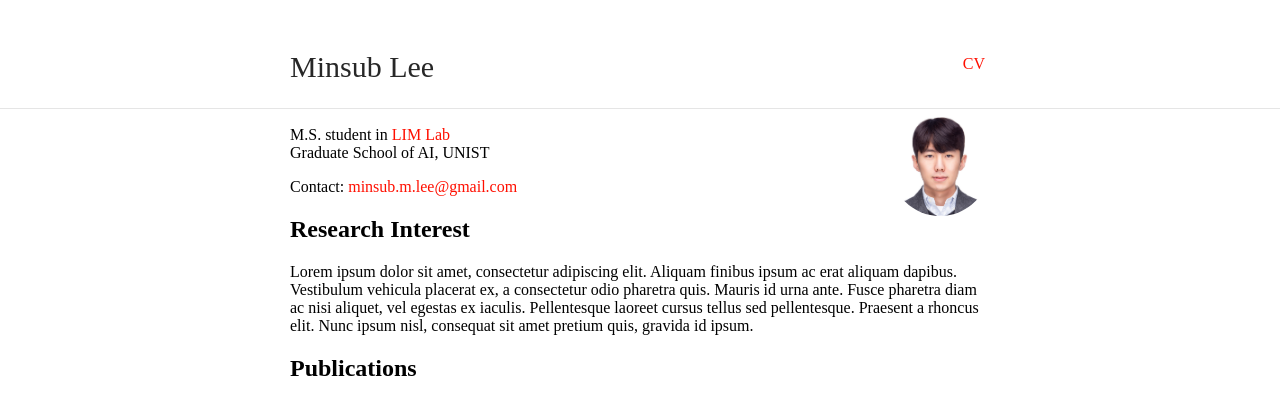
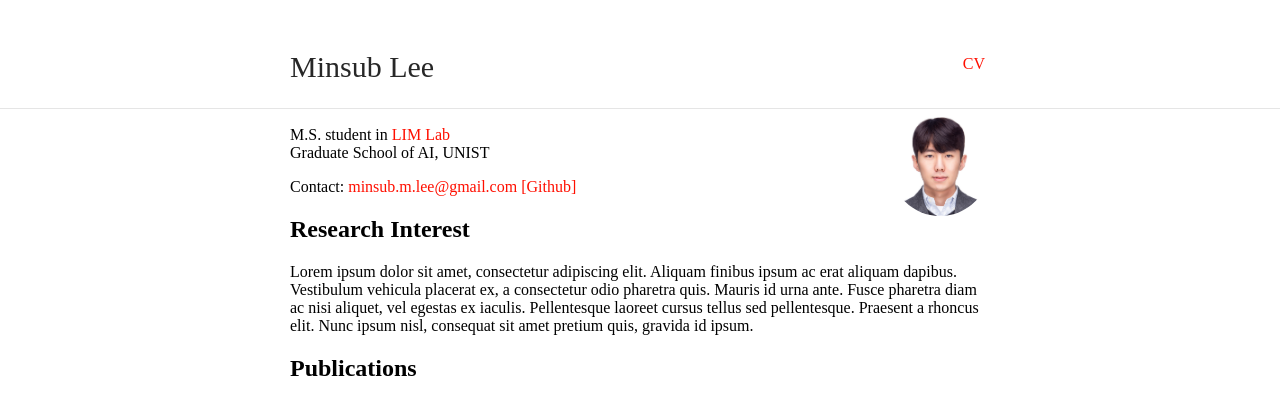
Before and after one commit to msublee/msublee.github.io, a Jekyll site: the page built from index.md, in a window 1280 px wide. Shown: the top 415 px of the page. Built offline with Jekyll 4.4.1, drawn with Linux system fonts in a browser that asks for light colours.

```diff
--- a/index.md
+++ b/index.md
@@ -10,6 +10,7 @@ M.S. student in [LIM Lab](https://sites.google.com/view/sungbin/)<br/>
 Graduate School of AI, UNIST
 
 Contact: <minsub.m.lee@gmail.com>
+[[Github]](https://github.com/msublee)
 
 ## Research Interest
 
```
